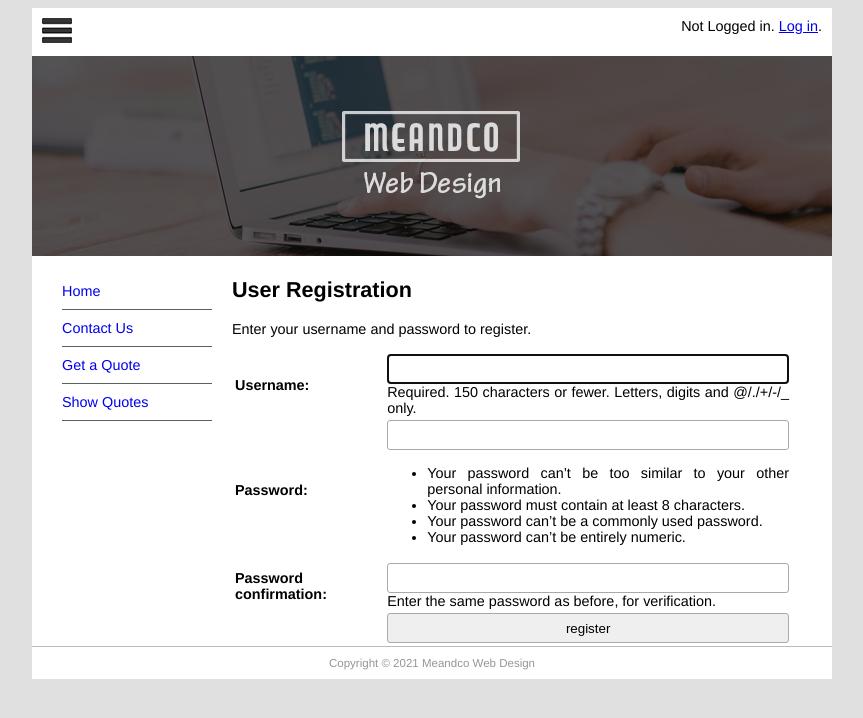
After one commit to baijuka/mfdw-project, a Django app: page /register/ in a window 1280 px wide. The commit adds this page. Shown: the top 718 px of the page, without its empty margins (208-1071 px from the left). Run offline with Django 3.2, Linux system fonts and the light colour scheme.

Commit message:
Add user registration functionality

```diff
--- a/mfdw_root/mfdw_site/templates/base.html
+++ b/mfdw_root/mfdw_site/templates/base.html
@@ -15,7 +15,15 @@
 <body>
  <div id="wrapper">
      <header id="header">
-         <div id="logo"><img src="{% static 'logo.jpg' %}" alt=""></div>
+        <div id="logo"><img src="{% static 'logo.jpg' %}" alt="">
+            <span style="float: right;">
+                {% if user.is_authenticated %}
+                    Hello, {{ user.username }}. <a href="{% url 'logout' %}?next=/">Log out</a>.
+                {% else %}
+                    Not Logged in. <a href="{% url 'login' %}?next=/">Log in</a>.
+                {% endif %}
+            </span>
+        </div>
          <div id="topbanner">
              <img src="{% static 'top_banner.png' %}" width="800" height="200" alt="">
          </div>
--- /dev/null
+++ b/mfdw_root/mfdw_site/templates/registration/register.html
@@ -0,0 +1,23 @@
+{% extends "base.html" %}
+{% block title%}User Registration {% endblock %}
+
+{% block sidenav %}
+    <li><a href="/">Home</a></li>
+{% endblock %}
+
+{% block content %}
+<h1>User Registration</h1>
+<p>Enter your username and password to register.</p>
+
+<form method="post" action="">
+    <table>
+        {{ form.as_table }}
+        <tr>
+            <td>&nbsp;</td>
+            <td><input type="submit" value="register"></td>
+        </tr>
+    </table>
+    <input type="hidden" name="next" value="{{ next }}">
+    {% csrf_token %}
+</form>
+{% endblock %}
--- a/mfdw_root/mfdw_site/urls.py
+++ b/mfdw_root/mfdw_site/urls.py
@@ -15,9 +15,14 @@ Including another URLconf
 """
 from django.contrib import admin
 from django.urls import path, include
+from django.views.generic.base import TemplateView
+from quotes.views import Register
 
 urlpatterns = [
     path('admin/', admin.site.urls),
+    path('register/success/',TemplateView.as_view(template_name="registration/success.html"),name="register-success"),
+    path('register/',Register.as_view(),name='register'),
     path('quote/',include('quotes.urls')),
+    path('',include('django.contrib.auth.urls')),
     path('',include('pages.urls')),
 ]
--- a/mfdw_root/quotes/views.py
+++ b/mfdw_root/quotes/views.py
@@ -2,6 +2,9 @@ from django.shortcuts import render
 from django.http import HttpResponseRedirect
 from django.views.generic.list import ListView
 from django.views.generic.detail import DetailView
+from django.views.generic.edit import CreateView
+from django.contrib.auth.forms import UserCreationForm
+from django.urls import reverse_lazy
 
 from .models import Quote
 from .forms import QuoteForm
@@ -42,3 +45,13 @@ class QuoteView(DetailView):
         context = super(QuoteView, self).get_context_data(**kwargs)
         context['page_list'] = Page.objects.all()
         return context
+
+
+class Register(CreateView):
+    template_name = 'registration/register.html'
+    form_class = UserCreationForm
+    success_url = reverse_lazy('register-success')
+
+    def form_valid(self, form):
+        form.save()
+        return HttpResponseRedirect(self.success_url)
```
Also changed, not shown: mfdw_root/mfdw_site/templates/registration/login.html (added, +24 -0 lines), mfdw_root/mfdw_site/templates/registration/success.html (added, +13 -0 lines), mfdw_root/db.sqlite3.
